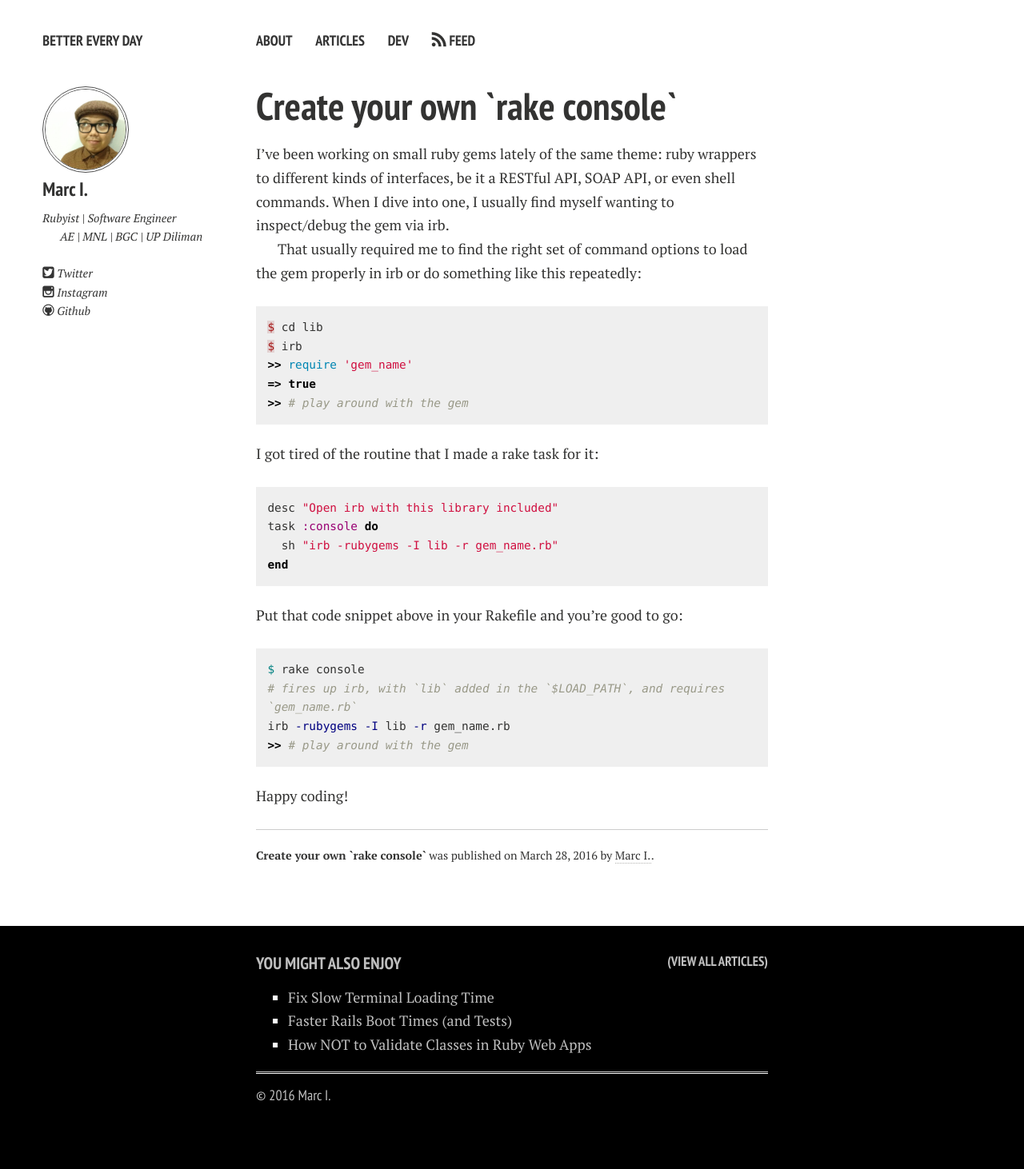
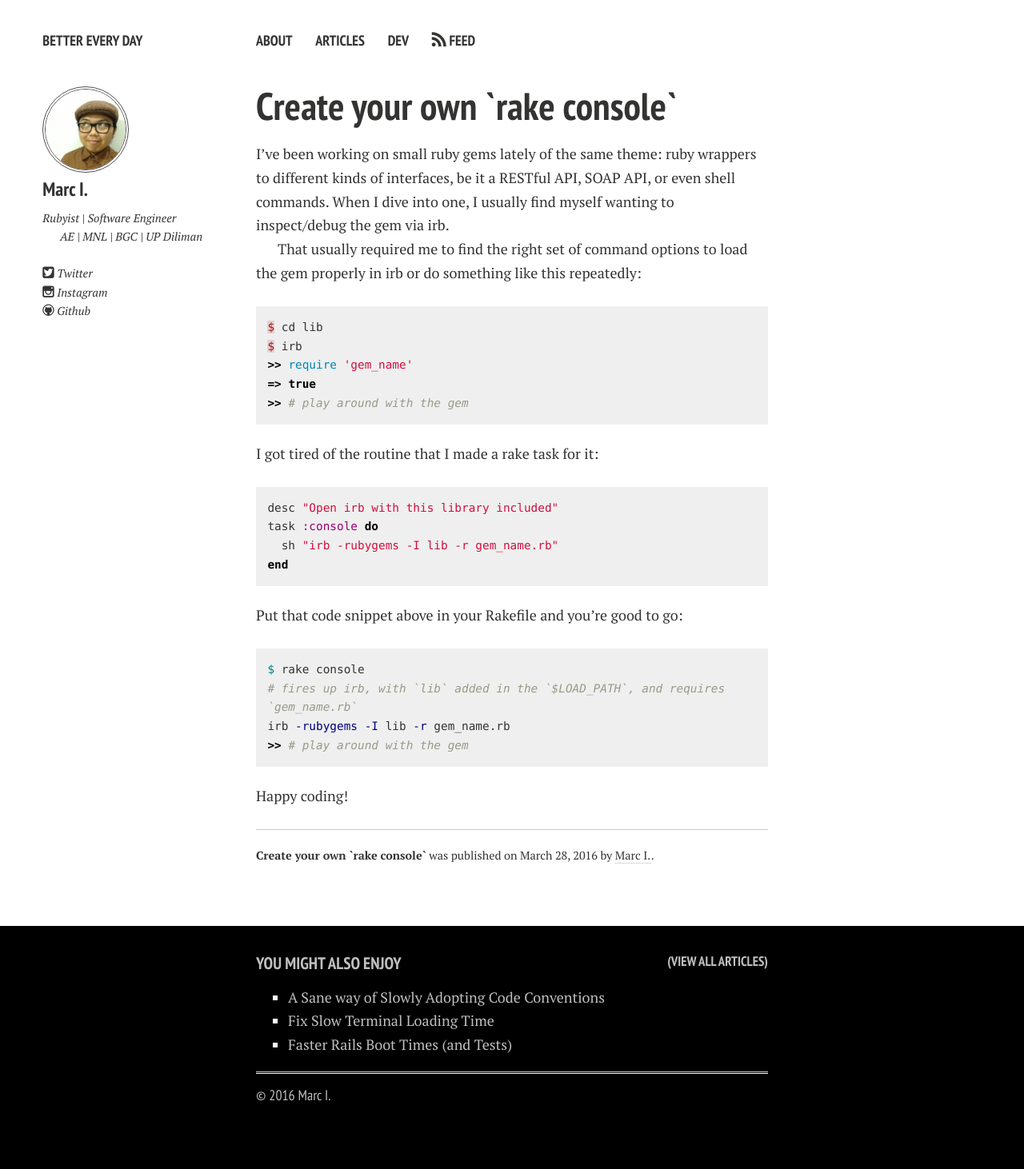
Before and after one commit to padi/padi.github.io, a Jekyll site: the page built from _posts/dev/2016-03-28-rake_console.md, in a window 1280 px wide. Shown: the whole page at 80% size. Built offline with Jekyll 4.4.1, drawn with Linux system fonts in a browser that asks for light colours; nearby versions of some CDN libraries; some of the changed lines change nothing that is shown.

Commit message:
A Sane way of Slowly Adopting Code Conventions

```diff
--- a/_posts/dev/2016-03-28-rake_console.md
+++ b/_posts/dev/2016-03-28-rake_console.md
@@ -1,7 +1,7 @@
 ---
 layout: post
 title: Create your own `rake console`
-tags: [dev, ruby, quicktips]
+tags: [dev, ruby, quicktips, til]
 status: publish
 date:   2016-03-28 5:33:13 +0800
 type: post
--- /dev/null
+++ b/_posts/dev/2016-04-29-a_sane_way_to_adopt_code_conventions.md
@@ -0,0 +1,36 @@
+---
+layout: post
+title: A Sane way of Slowly Adopting Code Conventions
+tags: [dev, shell, quicktips, til]
+status: publish
+date:   2016-04-29 5:10:10 +0800
+type: post
+category: articles
+published: true
+---
+
+Legacy ruby projects are often littered with code that just doesn't
+follow any kind of code convention. Each developer that had a hand in a certain
+codebase can quickly give up an just go on with their own style. Even I
+am guilty of not spending time to follow any sort of coding convention
+even though I know that we should for consistency, & readability.
+
+In my opinion, just like refactoring, in order to reduce the scope of things
+that I need to change, aim to correct coding convention violations while
+working on features. In particular, only change the files that you touched
+a.k.a [The Boy Scout Rule](http://programmer.97things.oreilly.com/wiki/index.php/The_Boy_Scout_Rule).
+
+I usually follow [bbatsov's Ruby Style Guide](http://github.com/bbatsov/ruby-style-guide) and conveniently,
+[Rubocop](http://github.com/bbatsov/rubocop) enforces this by default. So, if you're
+following any sort of git feature branching model, you can automatically enforce
+(most of) the style guide changes by checking out to the feature branch and use this script:
+
+    git diff origin/master --name-status | awk '{print $2}' | xargs rubocop --auto-correct
+
+
+That roughly transates to: get all changed files in the current feature branch and run each file through rubocop, autocorrecting (modifying) the files if possible.
+
+I recommend saving the changes in a separate commit for easier code reviews.
+
+You can also configure [Rubocop](http://github.com/bbatsov/rubocop) to follow your own
+coding style guidelines.
```
